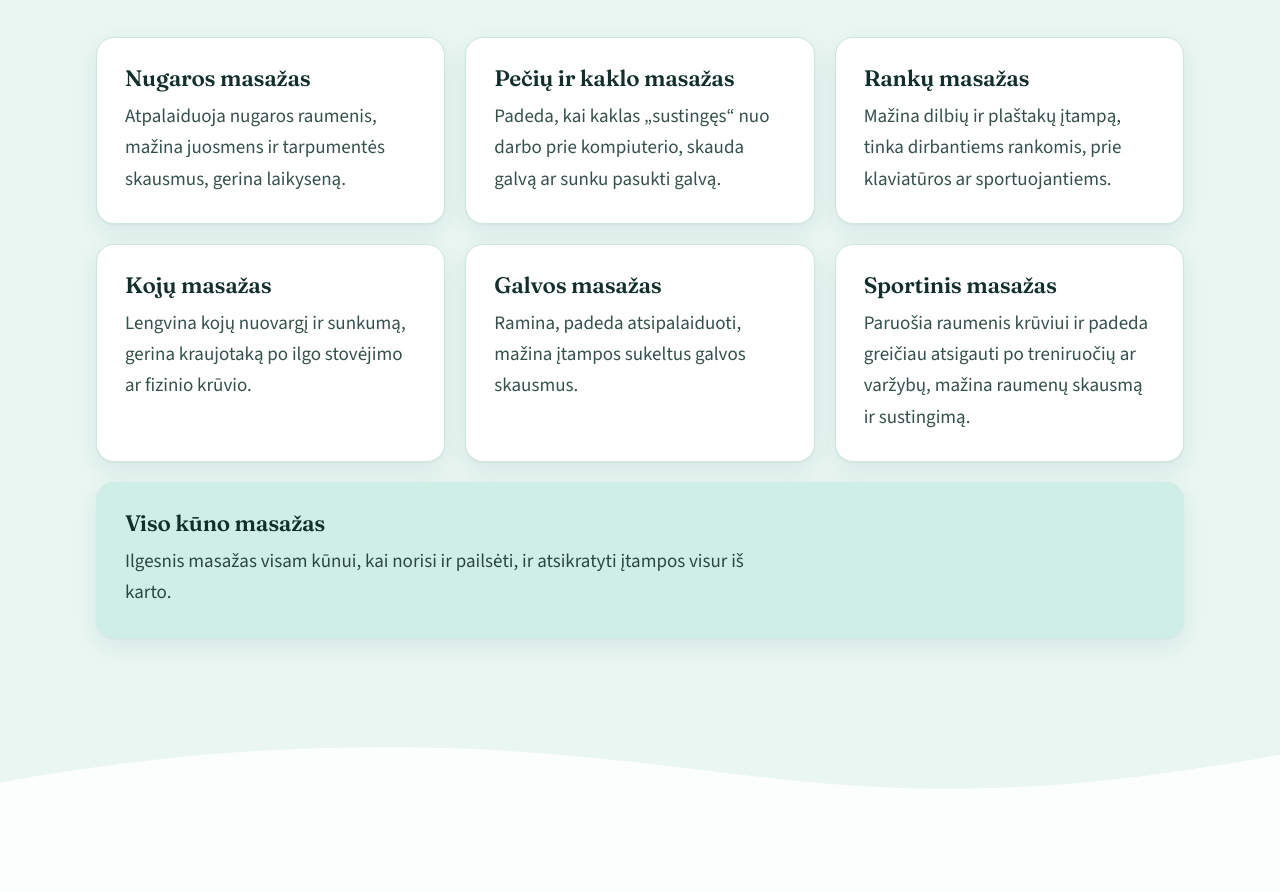
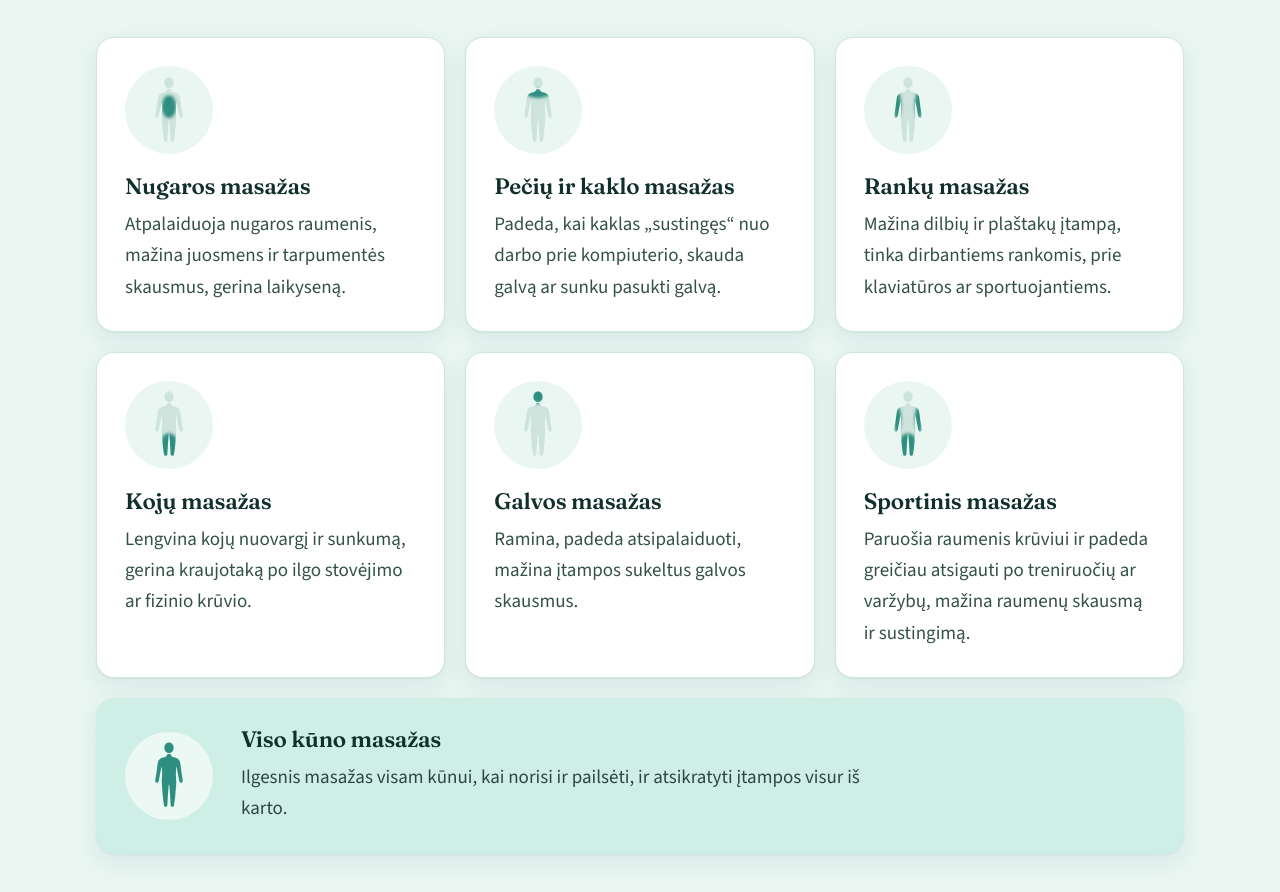
Before and after one commit to karina-klinkeviciute/masazuotojas-giedrius, a plain HTML site: page index.html in a window 1280 px wide. Shown: the part 1980-2872 px from the top of the page. Drawn offline with Linux system fonts and the light colour scheme.

Commit message:
Grąžintos ikonėlės: sklandus siluetas su švelniu paryškinimu
Co-Authored-By: Claude Opus 5.5 <noreply@anthropic.com>

```diff
--- a/css/styles.css
+++ b/css/styles.css
@@ -59,6 +59,8 @@
   --accent: #0b4f47;
   --accent-hover: #083a34;
   --on-accent: #ffffff;
+  --fig: #cfe3dd;
+  --fig-hl: #2f8f80;
   --peach: #ffc9ae;
   --border: #cfe5de;
   --focus: #b3410e;
@@ -97,6 +99,8 @@
     --accent: #8fe0cf;
     --accent-hover: #b8efe3;
     --on-accent: #0b2420;
+    --fig: #3a524c;
+    --fig-hl: #8fe0cf;
     --border: #2c423c;
     --focus: #ffb38a;
     --shadow: 0 1px 2px rgb(0 0 0 / 0.3), 0 8px 24px rgb(0 0 0 / 0.3);
@@ -404,15 +408,31 @@ main:focus { outline: none; }
 }
 .card h3 { margin-bottom: 0.4em; }
 .card p { margin: 0; color: var(--text-muted); }
+.figure-badge {
+  display: grid;
+  place-items: center;
+  width: 5.5rem; height: 5.5rem;
+  margin-bottom: 1.25rem;
+  border-radius: 50%;
+  background: var(--bg-alt);
+}
+.figure { width: 2.5rem; height: 4.33rem; fill: var(--fig); }
+.figure .hl { fill: var(--fig-hl); }
 
 /* Viso kūno masažas – per visą eilutę, išskirtas */
 .card-wide {
   grid-column: 1 / -1;
+  display: flex;
+  flex-wrap: wrap;
+  align-items: center;
+  gap: 1rem 1.75rem;
   background: var(--band);
   border-color: var(--band);
   color: var(--on-band);
 }
+.card-wide > div { flex: 1 1 16rem; }
 .card-wide p { color: var(--on-band-muted); max-width: 40rem; }
+.card-wide .figure-badge { background: var(--band-badge); margin: 0; }
 
 /* Kainos */
 .prices {
@@ -598,4 +618,6 @@ main:focus { outline: none; }
 @media (forced-colors: active) {
   .button { border: 2px solid ButtonText; }
   .wave-top::before, .wave-bottom::after { display: none; }
+  .figure { fill: GrayText; }
+  .figure .hl { fill: Highlight; }
 }
--- a/index.html
+++ b/index.html
@@ -131,34 +131,79 @@
           <p class="section-intro">Masažą galima rinktis pagal vieną kūno sritį arba derinti kelias.</p>
         </div>
 
+        <!-- Bendras kūno siluetas ikonėlėms. Švelnus švytėjimas rodo masažuojamą sritį. -->
+        <svg class="visually-hidden" aria-hidden="true" focusable="false">
+          <defs>
+            <g id="fig-body"><ellipse cx="30" cy="10" rx="7" ry="8"/><path d="M30 19C32 19 33 20 33.5 22C34 24 38 24.5 41 25.5C45 27 46.5 30 47 34C48 42 49 50 50.5 58C51 61 49.5 63 47.5 62.5C46 62 45.5 60 45 58C43.5 50 42.5 44 41 38C40.5 44 40 48 40.5 54C41 60 41 66 40 74C39.5 82 38.5 90 37.5 97C37 99.5 33 99.5 32.5 97C32 88 31.5 78 30.5 66Q30 65.5 29.5 66C28.5 78 28 88 27.5 97C27 99.5 23 99.5 22.5 97C21.5 90 20.5 82 20 74C19 66 19 60 19.5 54C20 48 19.5 44 19 38C17.5 44 16.5 50 15 58C14.5 60 14 62 12.5 62.5C10.5 63 9 61 9.5 58C11 50 12 42 13 34C13.5 30 15 27 19 25.5C22 24.5 26 24 26.5 22C27 20 28 19 30 19Z"/></g>
+            <clipPath id="fig-clip"><ellipse cx="30" cy="10" rx="7" ry="8"/><path d="M30 19C32 19 33 20 33.5 22C34 24 38 24.5 41 25.5C45 27 46.5 30 47 34C48 42 49 50 50.5 58C51 61 49.5 63 47.5 62.5C46 62 45.5 60 45 58C43.5 50 42.5 44 41 38C40.5 44 40 48 40.5 54C41 60 41 66 40 74C39.5 82 38.5 90 37.5 97C37 99.5 33 99.5 32.5 97C32 88 31.5 78 30.5 66Q30 65.5 29.5 66C28.5 78 28 88 27.5 97C27 99.5 23 99.5 22.5 97C21.5 90 20.5 82 20 74C19 66 19 60 19.5 54C20 48 19.5 44 19 38C17.5 44 16.5 50 15 58C14.5 60 14 62 12.5 62.5C10.5 63 9 61 9.5 58C11 50 12 42 13 34C13.5 30 15 27 19 25.5C22 24.5 26 24 26.5 22C27 20 28 19 30 19Z"/></clipPath>
+            <filter id="fig-soft" x="-40%" y="-40%" width="180%" height="180%"><feGaussianBlur stdDeviation="2.5"/></filter>
+            <ellipse id="zone-back" cx="30" cy="46" rx="11" ry="17"/>
+            <ellipse id="zone-shoulders" cx="30" cy="26" rx="18" ry="7"/>
+            <g id="zone-arms"><ellipse cx="46" cy="44" rx="6" ry="20"/><ellipse cx="14" cy="44" rx="6" ry="20"/></g>
+            <ellipse id="zone-legs" cx="30" cy="84" rx="14" ry="19"/>
+            <ellipse id="zone-head" cx="30" cy="10" rx="10" ry="11"/>
+            <rect id="zone-all" width="60" height="104"/>
+          </defs>
+        </svg>
+
         <ul class="cards" role="list">
           <li class="card" data-reveal>
+            <span class="figure-badge"><svg class="figure" aria-hidden="true" focusable="false" viewBox="0 0 60 104">
+              <use href="#fig-body"/>
+              <g class="hl" clip-path="url(#fig-clip)"><g filter="url(#fig-soft)"><use href="#zone-back"/></g></g>
+            </svg></span>
             <h3>Nugaros masažas</h3>
             <p>Atpalaiduoja nugaros raumenis, mažina juosmens ir tarpumentės skausmus, gerina laikyseną.</p>
           </li>
           <li class="card" data-reveal>
+            <span class="figure-badge"><svg class="figure" aria-hidden="true" focusable="false" viewBox="0 0 60 104">
+              <use href="#fig-body"/>
+              <g class="hl" clip-path="url(#fig-clip)"><g filter="url(#fig-soft)"><use href="#zone-shoulders"/></g></g>
+            </svg></span>
             <h3>Pečių ir kaklo masažas</h3>
             <p>Padeda, kai kaklas „sustingęs“ nuo darbo prie kompiuterio, skauda galvą ar sunku pasukti galvą.</p>
           </li>
           <li class="card" data-reveal>
+            <span class="figure-badge"><svg class="figure" aria-hidden="true" focusable="false" viewBox="0 0 60 104">
+              <use href="#fig-body"/>
+              <g class="hl" clip-path="url(#fig-clip)"><g filter="url(#fig-soft)"><use href="#zone-arms"/></g></g>
+            </svg></span>
             <h3>Rankų masažas</h3>
             <p>Mažina dilbių ir plaštakų įtampą, tinka dirbantiems rankomis, prie klaviatūros ar sportuojantiems.</p>
           </li>
           <li class="card" data-reveal>
+            <span class="figure-badge"><svg class="figure" aria-hidden="true" focusable="false" viewBox="0 0 60 104">
+              <use href="#fig-body"/>
+              <g class="hl" clip-path="url(#fig-clip)"><g filter="url(#fig-soft)"><use href="#zone-legs"/></g></g>
+            </svg></span>
             <h3>Kojų masažas</h3>
             <p>Lengvina kojų nuovargį ir sunkumą, gerina kraujotaką po ilgo stovėjimo ar fizinio krūvio.</p>
           </li>
           <li class="card" data-reveal>
+            <span class="figure-badge"><svg class="figure" aria-hidden="true" focusable="false" viewBox="0 0 60 104">
+              <use href="#fig-body"/>
+              <g class="hl" clip-path="url(#fig-clip)"><g filter="url(#fig-soft)"><use href="#zone-head"/></g></g>
+            </svg></span>
             <h3>Galvos masažas</h3>
             <p>Ramina, padeda atsipalaiduoti, mažina įtampos sukeltus galvos skausmus.</p>
           </li>
           <li class="card" data-reveal>
+            <span class="figure-badge"><svg class="figure" aria-hidden="true" focusable="false" viewBox="0 0 60 104">
+              <use href="#fig-body"/>
+              <g class="hl" clip-path="url(#fig-clip)"><g filter="url(#fig-soft)"><use href="#zone-arms"/><use href="#zone-legs"/></g></g>
+            </svg></span>
             <h3>Sportinis masažas</h3>
             <p>Paruošia raumenis krūviui ir padeda greičiau atsigauti po treniruočių ar varžybų, mažina raumenų skausmą ir sustingimą.</p>
           </li>
           <li class="card card-wide" data-reveal>
-            <h3>Viso kūno masažas</h3>
-            <p>Ilgesnis masažas visam kūnui, kai norisi ir pailsėti, ir atsikratyti įtampos visur iš karto.</p>
+            <span class="figure-badge"><svg class="figure" aria-hidden="true" focusable="false" viewBox="0 0 60 104">
+              <use href="#fig-body"/>
+              <g class="hl" clip-path="url(#fig-clip)"><g filter="url(#fig-soft)"><use href="#zone-all"/></g></g>
+            </svg></span>
+            <div>
+              <h3>Viso kūno masažas</h3>
+              <p>Ilgesnis masažas visam kūnui, kai norisi ir pailsėti, ir atsikratyti įtampos visur iš karto.</p>
+            </div>
           </li>
         </ul>
       </div>
```
